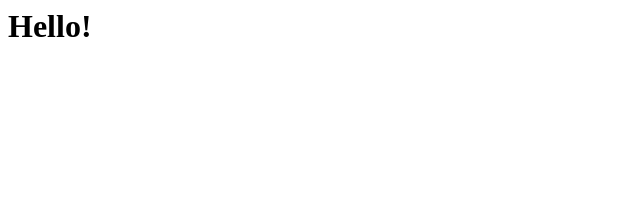
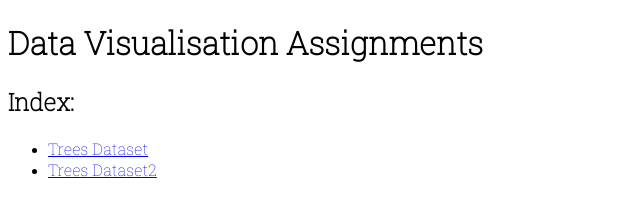
Before and after one commit to zahrakzm/dataviz, a plain HTML site: page index.html in a window 1280 px wide. Shown: the whole page, without its empty margins (0-640 px from the left). Drawn offline with Linux system fonts and the light colour scheme.

Commit message:
Update index.html

```diff
--- a/index.html
+++ b/index.html
@@ -1 +1,16 @@
-<h1> Hello! </h1>
+<!DOCTYPE html>
+<html>
+<head>
+    <link rel="stylesheet" href="custom.css">
+    <title>Homepage</title>
+</head>
+<body>
+    <h1>Data Visualisation Assignments</h1>
+    <h2>Index:</h2>
+    <ul>
+        <li><a href="vertical_chart.html">Trees Dataset</a></li>
+        <li><a href="new_chart.html">Trees Dataset2</a></li>
+
+    </ul>
+</body>
+</html>
```
